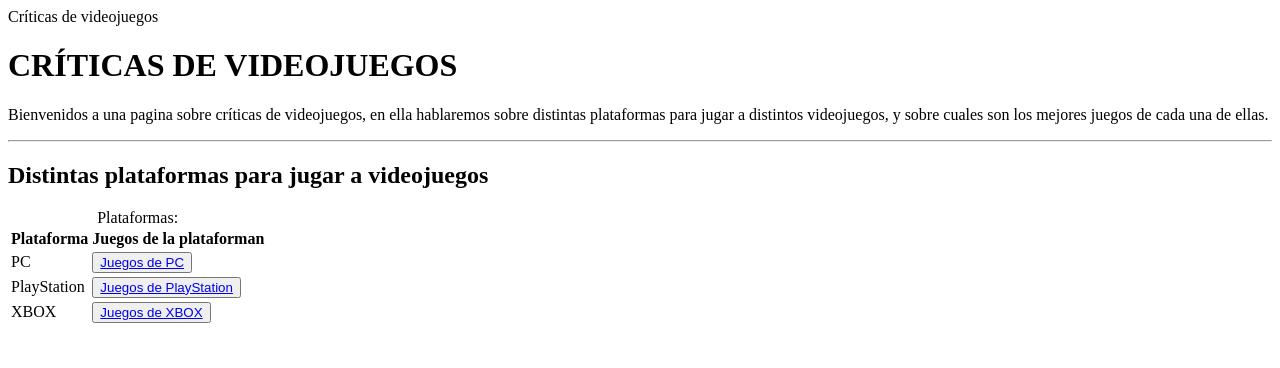
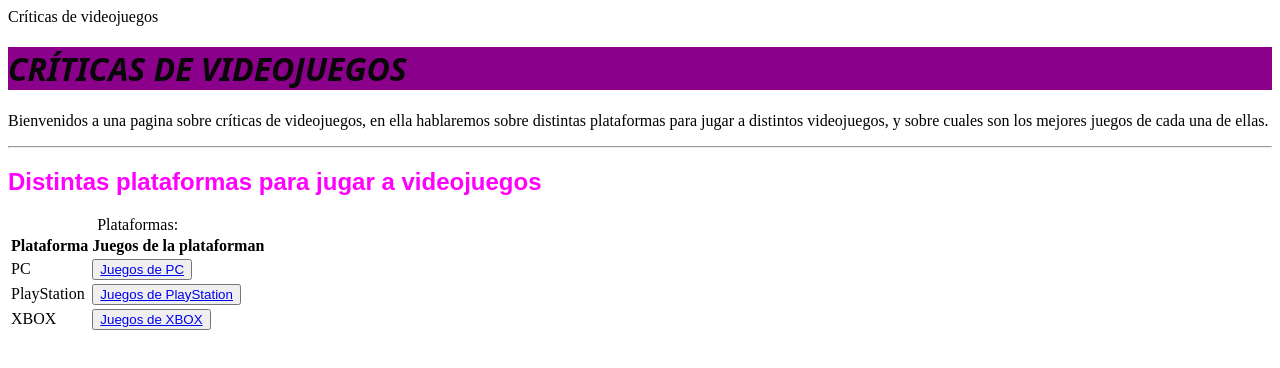
Before and after one commit to MPyscho/Cr-tica-de-Videojuegos, a plain HTML site: page index.html in a window 1280 px wide. Drawn offline with Linux system fonts and the light colour scheme; files that its build step writes are made by us from their sources.

Commit message:
estilos h1 y h2

```diff
--- a/estilos.css
+++ b/estilos.css
@@ -1,6 +1,17 @@
-h1 {}
+h1 {
+    color: rgb(8, 7, 8);
+    background-color: darkmagenta;
+    font-family: system-ui, -apple-system, BlinkMacSystemFont, 'Segoe UI', Roboto, Oxygen, Ubuntu, Cantarell, 'Open Sans', 'Helvetica Neue', sans-serif;
+    font-style: italic;
+    font-size: xx-large;
+}
 
-h2 {}
+h2 {
+    color: fuchsia;
+    font-family: fantasy;
+    font-size: x-large;
+    font-style: normal;
+}
 
 h3 {}
 
```
